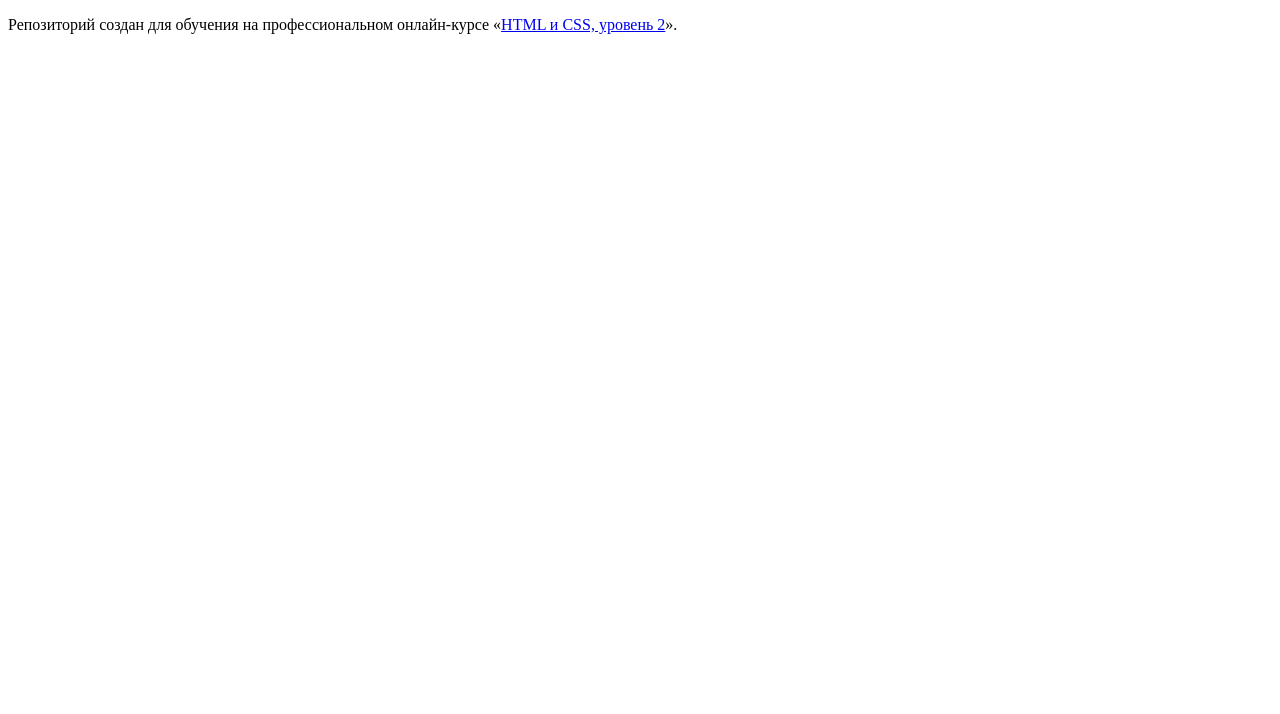
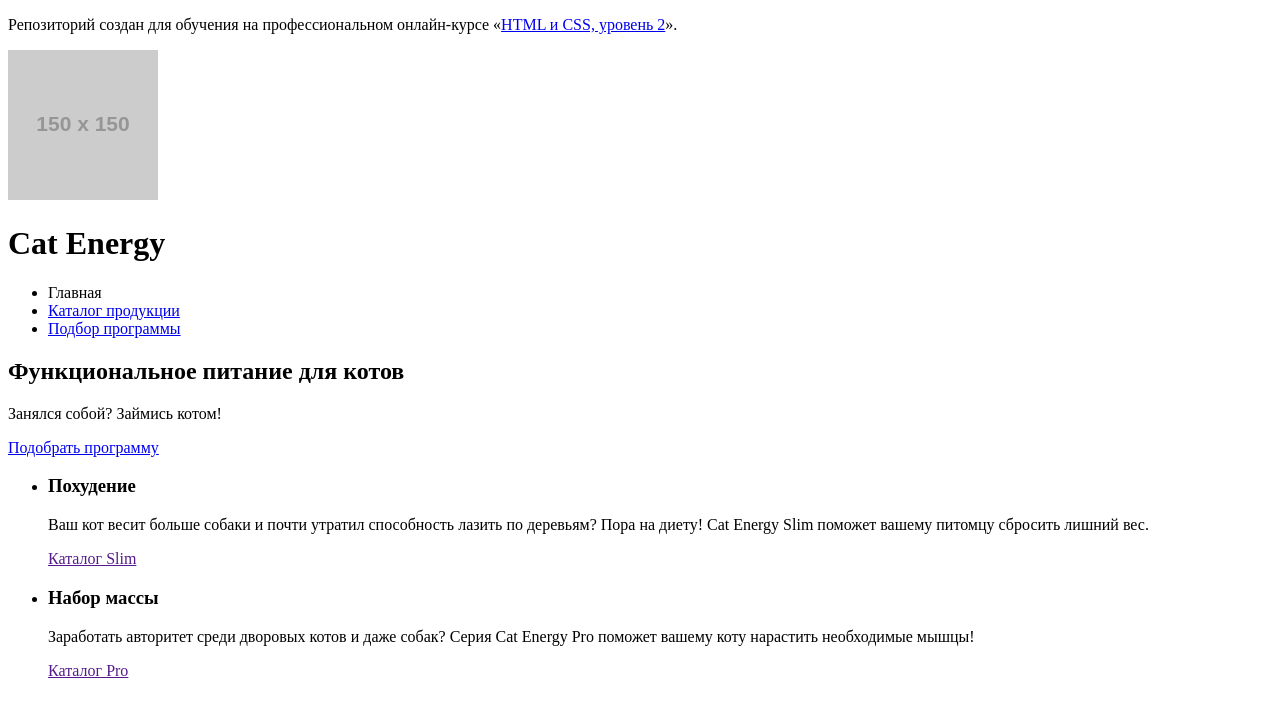
Before and after one commit to Lilya-is-here/1377131-cat-energy-20, a website: page source/index.html in a window 1280 px wide. Drawn offline with Linux system fonts and the light colour scheme; placeholder pictures from the web are drawn by us.

Commit message:
Разметка главной страницы - 3 блока

```diff
--- a/source/index.html
+++ b/source/index.html
@@ -1,12 +1,79 @@
 <!DOCTYPE html>
-<html lang="ru">
+<html class="page" lang="ru">
   <head>
     <meta charset="utf-8">
     <title>HTML Academy: Кэт энерджи</title>
   </head>
-  <body>
+  <body class="page-body">
 
     <p>Репозиторий создан для обучения на профессиональном онлайн‑курсе «<a href="https://htmlacademy.ru/intensive/adaptive">HTML и CSS, уровень 2</a>».</p>
 
   </body>
 </html>
+<header class="site-header">
+<a href="#" class="site-header__logo"><img src="https://via.placeholder.com/150x150" alt="Cat Energy"></a>
+<h1 class="site-header__title"><span class="site-header__title accent-title">Cat</span> Energy</h1>
+<nav class="main-nav">
+<div>
+  <ul class="main-nav__list site-list"> <!-- Является ли логотип с названием элементом списка? -->
+    <li class="site-list__item site-list__item--active">
+      <a>
+        Главная
+      </a>
+    </li>
+    <li class="site-list__item">
+      <a href="photo.html">
+        Каталог продукции
+      </a>
+    </li>
+    <li class="site-list__item">
+      <a href="form.html">
+        Подбор программы
+      </a>
+    </li>
+      </ul>
+</div>
+</nav>
+
+
+</header>
+<main class="site-main">
+<section class="promo">
+  <h2 class="promo__title">Функциональное
+    питание для котов</h2>
+    <p class="promo__sub-title">Занялся собой? Займись котом!</p>
+    <a href="promo__link">Подобрать программу</a>
+
+</section>
+
+<section class="program">
+
+  <ul class="program__list">
+    <li class="program__item">
+      <div class="program__wrapper">
+       <h3 class="program__title">Похудение</h3>
+      <p class="program__description">Ваш кот весит больше собаки и почти утратил способность лазить по деревьям? Пора на диету! Cat Energy Slim поможет вашему питомцу сбросить лишний вес.</p>
+    <a class="program__link" href="">Каталог Slim</a>
+
+    </div>
+  </li>
+    <li class="program__item">
+      <div class="program__wrapper">
+          <h3 class="program__title">Набор массы</h3>
+        <p class="program__description">
+          Заработать авторитет среди дворовых котов и даже собак? Серия Cat Energy Pro поможет вашему коту нарастить необходимые мышцы!
+        </p>
+      <a class="program__link" href="">Каталог Pro</a>
+
+      </div>
+    </li>
+  </ul>
+
+
+
+</section>
+
+
+
+</main>
+<footer></footer>
```
